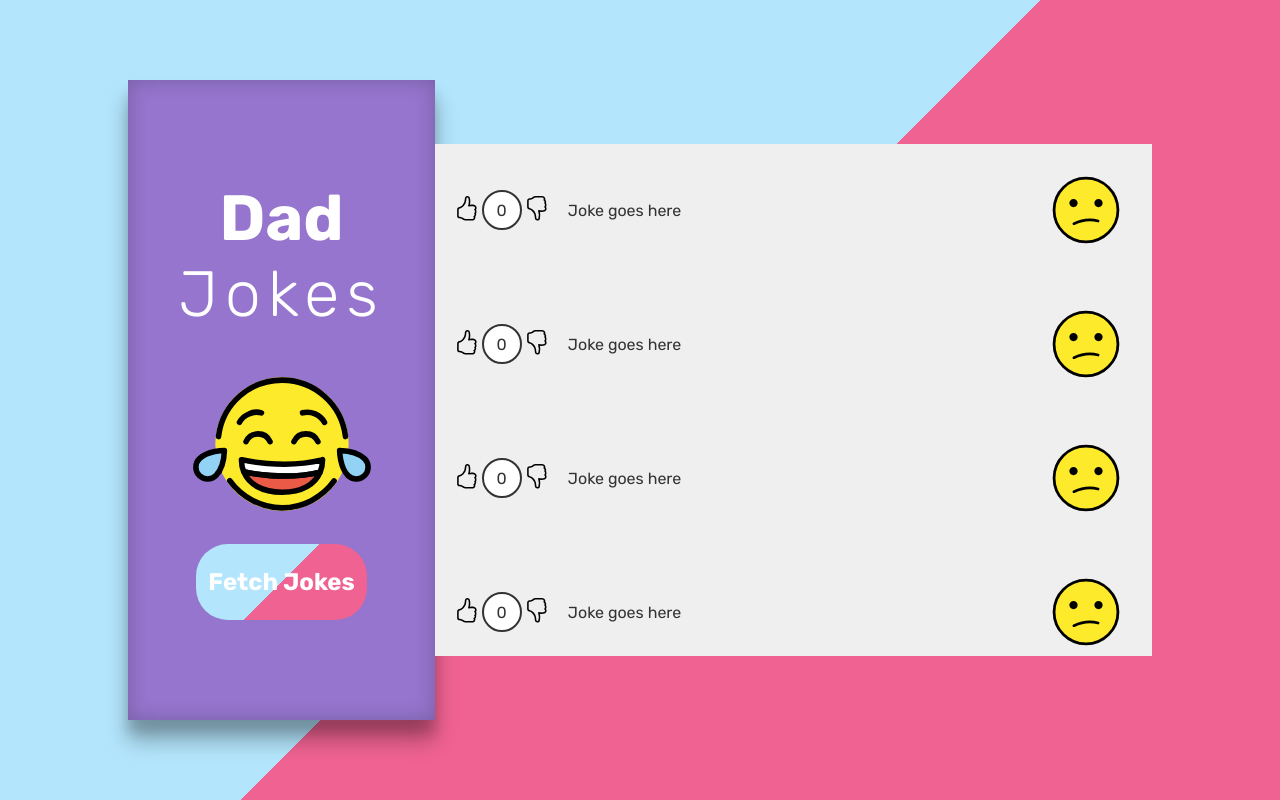
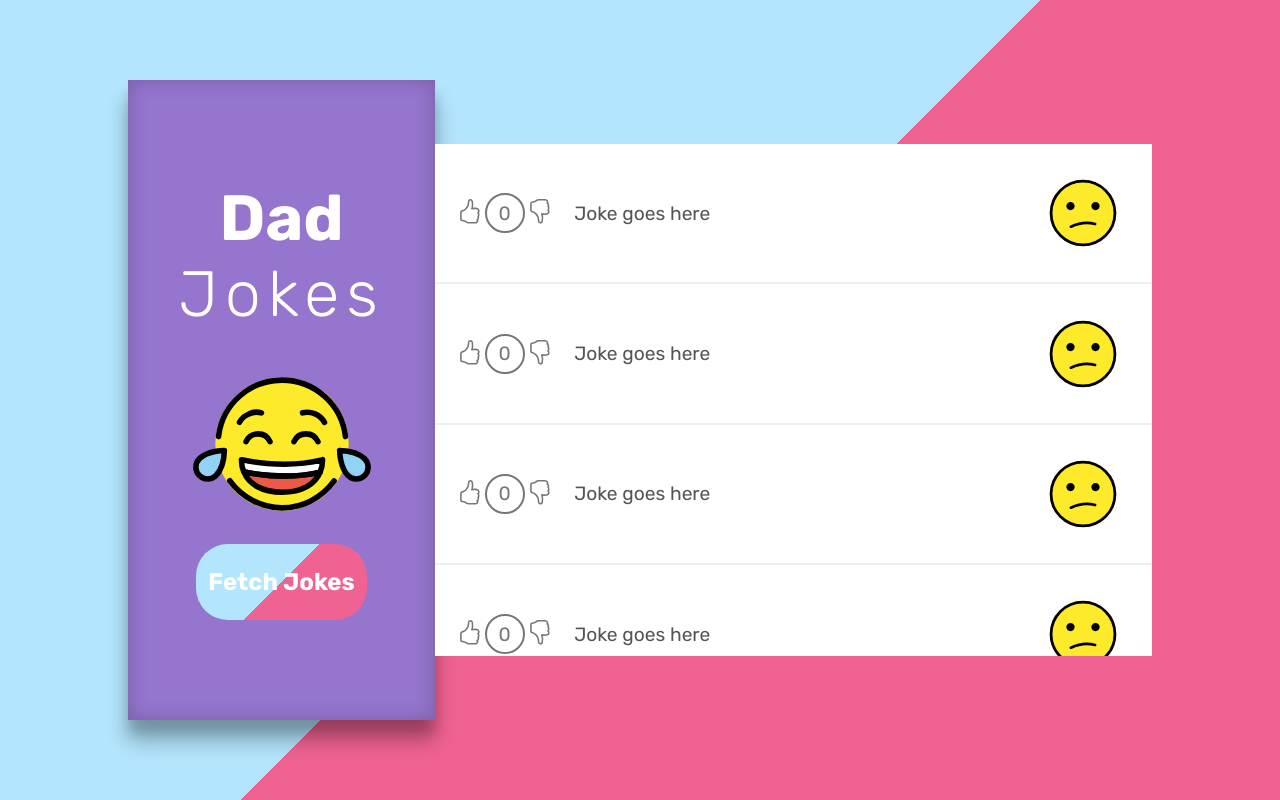
Before and after one commit to TomTilly/dad-jokes-app, a React (Create React App) app: page / in a window 1280 px wide. Built offline with nearby package versions, Linux system fonts and the light colour scheme.

Commit message:
Increase font-size and lighten text color for jokes

```diff
--- a/src/JokeRow.css
+++ b/src/JokeRow.css
@@ -1,11 +1,12 @@
 .JokeRow {
-  background: #efefef;
+  background: #FFFFFF;
   display: grid;
   grid-template-columns: auto 1fr auto;
   grid-gap: 1em;
   padding: .5em;
   align-items: center;
   border-bottom: 2px solid #efefef;
+  font-size: 1.2rem;
 }
 
 @media (min-width: 600px){
@@ -18,14 +19,14 @@
 .JokeRow-ratingContainer {
   display: flex;
   align-items: center;
-  color: #333;
+  color: #777;
 }
 
 .JokeRow-rating {
   width: 40px;
   height: 40px;
   border-radius: 100%;
-  border: 2px solid #333;
+  border: 2px solid #777;
   display: grid;
   place-items: center;
   background: white;
@@ -41,6 +42,7 @@
   width: 25px;
   height: auto;
   transition: color .1s linear;
+  color: #777;
 }
 
 .JokeRow-ratingBtn:hover .thumbsUp {
--- a/src/index.css
+++ b/src/index.css
@@ -22,7 +22,7 @@ body {
   -webkit-font-smoothing: antialiased;
   -moz-osx-font-smoothing: grayscale;
   background-image: linear-gradient(135deg, #B3E5FC 0%, #B3E5FC 50%, #F06292 50%, #F06292 100%);
-  color: #333;
+  color: #555;
 }
 
 
```
